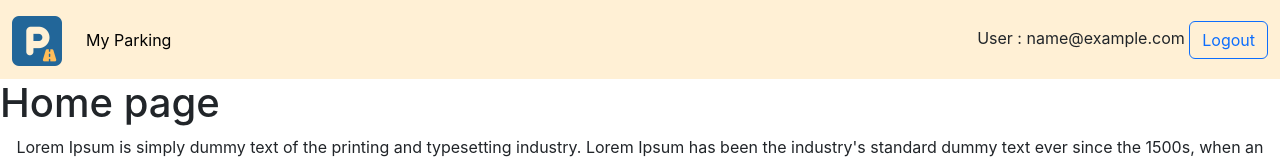
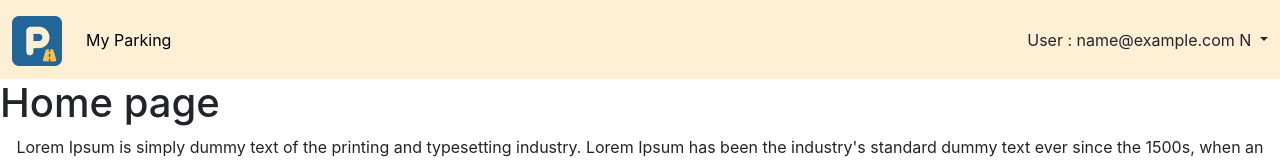
Before and after one commit to Gayan65/parkez, a React (Create React App) app in the folder frontend/: page / in a window 1280 px wide. Shown: the top 160 px of the page. Built offline with nearby package versions, Linux system fonts and the light colour scheme; no server answers; sample sign-in values are in the browser's storage.

Commit message:
first letter get from the email add

```diff
--- a/frontend/src/components/NavBar.js
+++ b/frontend/src/components/NavBar.js
@@ -6,6 +6,9 @@ import navLogo from "../assets/img/NavLogo.png";
 const NavBar = () => {
     //get user
     const { user } = useAuthContext();
+
+    // Extract the first letter of the user's email
+    const firstLetter = user?.email?.charAt(0).toUpperCase();
 
     //user logout
     const { logout } = useLogout();
@@ -82,13 +85,30 @@ const NavBar = () => {
                     )}
                     {user && (
                         <div>
-                            <span>User : {user.email}</span>{" "}
+                            <div class="nav-item dropdown">
+                                <Link
+                                    class="nav-link dropdown-toggle"
+                                    href="#"
+                                    role="button"
+                                    data-bs-toggle="dropdown"
+                                    aria-expanded="false"
+                                >
+                                    <span>
+                                        User : {user.email} {firstLetter}
+                                    </span>{" "}
+                                </Link>
+                                <ul class="dropdown-menu">
+                                    <li>
+                                        {" "}
                                         <button
                                             className="btn btn-outline-primary"
                                             onClick={handelClick}
                                         >
                                             Logout
                                         </button>
+                                    </li>
+                                </ul>
+                            </div>
                         </div>
                     )}
                 </div>
```
Lines whose indentation alone changed are shown as unchanged.
